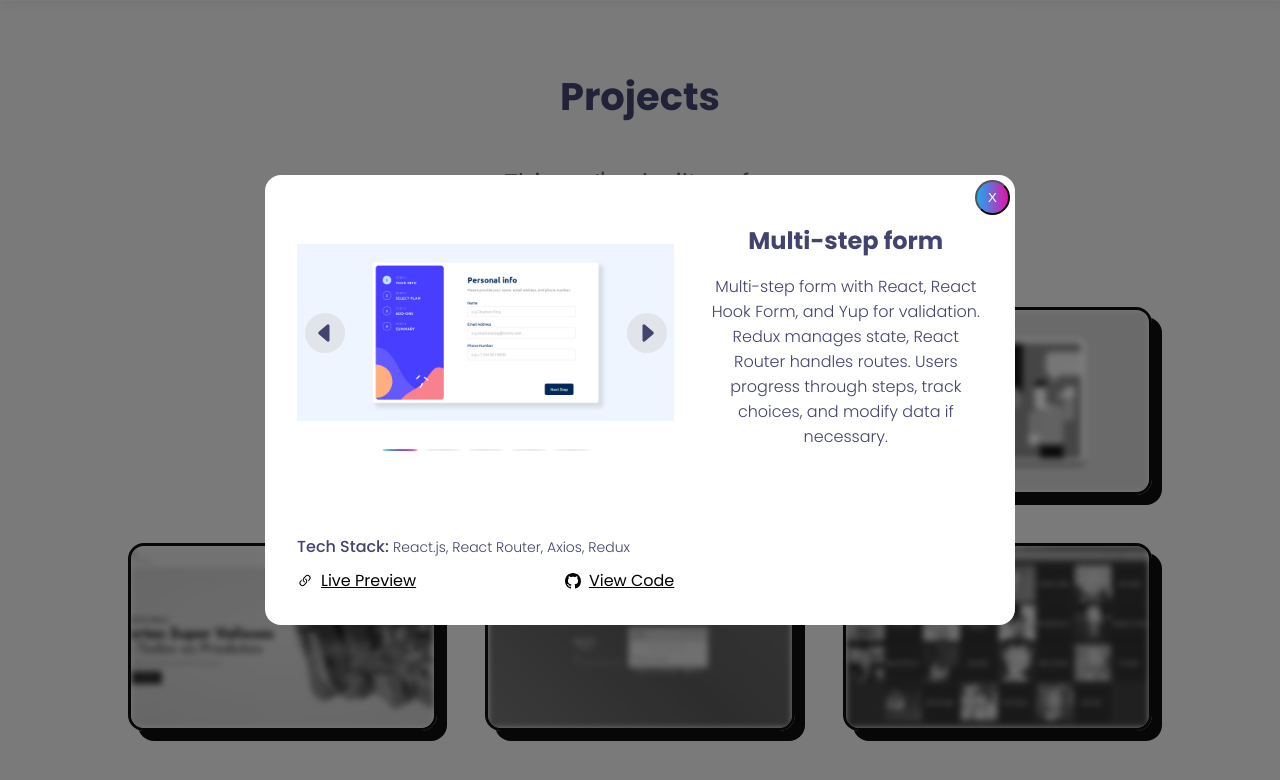
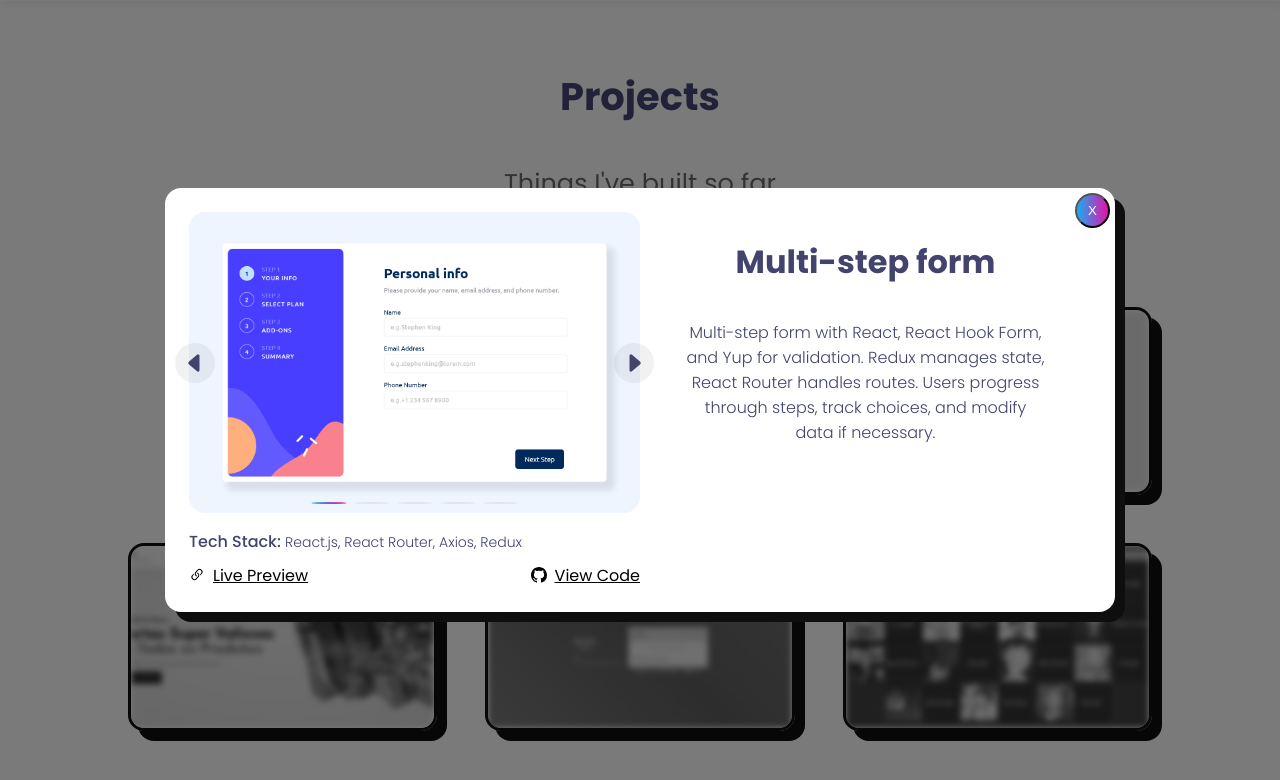
Before and after one commit to lucasdef15/portfolio, a React (Vite) app: page / in a window 1280 px wide. Both pictures are taken after a click on the element "Multi-step form". Shown: the part 1626-2406 px from the top of the page. Built offline with nearby package versions, Linux system fonts and the light colour scheme.

Commit message:
fix: fixed the fullcard size and functionalities

```diff
--- a/src/components/FullCard.jsx
+++ b/src/components/FullCard.jsx
@@ -26,6 +26,19 @@ export default function FullCard({ selectedId, setSelectedId, projectsData }) {
           <AnimatePresence>
             <Slider selectedProject={selectedProject} />
           </AnimatePresence>
+        </motion.div>
+
+        <motion.div className="full-card-body">
+          <motion.h5>{selectedProject.title}</motion.h5>
+          <motion.p>{selectedProject.description}</motion.p>
+          <motion.button
+            className="close-btn"
+            onClick={() => setSelectedId(null)}
+          >
+            x
+          </motion.button>
+        </motion.div>
+
         <motion.div className="card__info">
           <motion.span>
             <motion.strong>Tech Stack: </motion.strong>
@@ -34,10 +47,7 @@ export default function FullCard({ selectedId, setSelectedId, projectsData }) {
           <motion.div className="card__links">
             <motion.div className="links">
               <BsLink45Deg />
-                <motion.a
-                  href={selectedProject.livePreviewLink}
-                  target="_blank"
-                >
+              <motion.a href={selectedProject.livePreviewLink} target="_blank">
                 Live Preview
               </motion.a>
             </motion.div>
@@ -50,18 +60,6 @@ export default function FullCard({ selectedId, setSelectedId, projectsData }) {
           </motion.div>
         </motion.div>
       </motion.div>
-
-        <motion.div className="full-card-body">
-          <motion.h5>{selectedProject.title}</motion.h5>
-          <motion.p>{selectedProject.description}</motion.p>
-          <motion.button
-            className="close-btn"
-            onClick={() => setSelectedId(null)}
-          >
-            x
-          </motion.button>
-        </motion.div>
-      </motion.div>
     </motion.div>
   );
 }
--- a/src/pages/About.jsx
+++ b/src/pages/About.jsx
@@ -17,37 +17,38 @@ export default function About() {
       <div className="about-me">
         <h2 className="title__primary">About Me</h2>
         <p className="text">
-          🚀 I am a highly motivated full-stack developer with a passion for
-          creating dynamic and user-friendly websites 💻. While I've been
-          working with technology for more than 4 years, I have recently been
-          focusing on becoming a full-stack developer and have been studying
-          intensively for the past months 📚.
+          I'm a web developer with a strong drive to create dynamic and
+          user-friendly websites. With over four years of experience in the
+          technology field, I have recently focused my efforts on becoming a
+          front-end developer, dedicating intensive study over the past nine
+          months..
         </p>
         <p className="text">
-          Despite my relatively short time in this field, I am committed to
-          delivering high-quality and efficient web solutions that meet the
-          needs of clients and end-users alike 🙌. My current expertise includes
-          HTML, CSS, JavaScript, React,js and I am familiarizing myself with
-          various frameworks such as Vue.js and Angular 💻💻.
+          Despite my relatively short tenure in this industry, I am deeply
+          committed to delivering high-quality and efficient web solutions that
+          cater to both clients and end-users. My current expertise encompasses
+          HTML, CSS, and JavaScript, and I am actively acquainting myself with
+          various frameworks, including React and Angular.
         </p>
         <p className="text">
-          As a lifelong learner, I am always eager to learn new technologies and
-          stay up-to-date with industry developments 🤓. While I am still new to
-          full-stack development, I have already contributed to the design and
-          development of several small-scale projects, including basic websites
-          and simple e-commerce platforms 🛍️.
+          As an avid lifelong learner, I continuously seek to expand my
+          knowledge and remain abreast of the latest industry advancements.
+          While I am in the early stages of my full-stack development journey, I
+          have already contributed to the design and development of several
+          small-scale projects, ranging from basic websites to simple e-commerce
+          platforms.
         </p>
         <p className="text">
-          In addition to coding, I enjoy participating in online coding
-          communities and contributing to open-source projects 🤝. I am also
-          deeply committed to user experience, and I believe that incorporating
-          this into all of my projects is crucial for their success 💡💻.
+          Beyond coding, I actively engage in online coding communities and
+          contribute to open-source projects. Additionally, I prioritize user
+          experience, recognizing its pivotal role in the success of every
+          project I undertake.
         </p>
         <p className="text">
-          If you're looking for a dedicated and knowledgeable full-stack
-          developer who is eager to take on new challenges, don't hesitate to
-          reach out 🙋‍♂️. I look forward to collaborating with you on your next
-          project 💪💻.
+          If you are in search of a dedicated and knowledgeable web developer
+          who thrives on tackling new challenges, I welcome you to reach out. I
+          am excited to collaborate with you on your next project, bringing my
+          expertise and enthusiasm to the table.
         </p>
       </div>
 
--- a/src/styles/Home.css
+++ b/src/styles/Home.css
@@ -167,14 +167,16 @@
   align-items: center;
 }
 .full-card{
+  width: 90%;
+  max-width: 950px;
+  max-height: 100%;
   background: #ffffff;
-  width: 750px;
-  height: 450px;
-  padding: 2rem;
+  box-shadow: 10px 10px 0 #0e0e0e;
+  display: grid;
+  grid-template-columns: auto;
+  padding: 1rem;
   border-radius: 1rem;
   position: relative;
-  display: flex;
-  justify-content: space-between;
 }
 .full-card h5{
   font-size: 1.5rem;
@@ -193,25 +195,17 @@
   cursor: pointer;
 }
 .full-card-body{
-  width: 40%;
-  display: flex;
-  flex-direction: column;
-  gap: 1rem;
+  font-size: .9rem;
   font-weight: 300;
   color: #42446e;
-  text-align: center;
-  margin-top: 1rem;
+  margin-bottom: 1rem;
 }
-.img-container{
-  width: 55%;
-  display: flex;
-  flex-direction: column;
-  justify-content: space-between;
+.full-card-body h5{
+  margin-bottom: .5rem;
 }
 .img-container img{
   aspect-ratio: 1.5 / 1;
-  object-fit: contain;
-  border-radius: 1rem;
+  border-radius: 1rem 1rem 0 0;
 }
 .card__info {
   display: grid;
@@ -243,7 +237,29 @@
 .links a {
   text-decoration: underline;
 }
+@media (min-width: 768px) {
+  .full-card{
+    width: fit-content;
+    grid-template-columns: 50% 50%;
+    margin: 0 2rem;
+    padding: 1.5rem;
+  }
+  .full-card-body {
+    width: 80%;
+    font-size: 1rem;
+    margin-bottom: 0;
+    margin: 0 auto;
+    text-align: center;
+  }
+  .full-card-body h5{
+    font-size: 2rem;
+    line-height: 100px;
+  }
+  .img-container img{
+    border-radius: 1rem;
+  }
 
+}
 @media (max-width: 60em) {
   .hero {
     flex-direction: column;
@@ -266,29 +282,4 @@
     min-width: 280px;
     margin-bottom: 10rem;
   }
-  .full-card{
-    width: 75%;
-    padding: 1.35rem;
-    min-width: 0;
-    height: auto;
-    flex-direction: column;
-    justify-content: space-between;
-    gap: 1rem;
-  }
-  .full-card-body{
-    width: 100%;
-    text-align: left;
-  }
-  .img-container{
-    width: 100%;
-  }
-  .card__info {
-    margin-top: 2rem;
 }
-}
-@media (max-width: 50em) {
-  .full-card{
-    width: 95%;
-
-  }
-}
--- a/src/styles/MobileNavBar.css
+++ b/src/styles/MobileNavBar.css
@@ -13,7 +13,7 @@
     position: absolute;
     inset: 0;
     width: 100%;
-    height: 100vh;
+    height: calc(100vh + 80px) ;
     background: #121212ea;
   }
 
--- a/src/styles/Slider.css
+++ b/src/styles/Slider.css
@@ -22,21 +22,26 @@
     border-radius: 50%;
     font-size: 1.5rem;
     cursor: pointer;
-    background-color: #cacaca61;
+    background-color: #0000000e;
     color: #42446e;
     border: none;
     transform: translateY(-50%);
     display: grid;
     place-content: center;
+    transition: background-color 200ms linear;
+}
+.btn-slide:hover {
+    background-color: #42446e;
+    color: whitesmoke;
 }
 .next {
     position: absolute;
-    right: 2%;
+    right: -3%;
     top: 50%;
 }
 .prev {
     position: absolute;
-    left: 2%;
+    left: -3%;
     top: 50%;
 }
 .container-dots{
```
Lines whose indentation alone changed are shown as unchanged.
